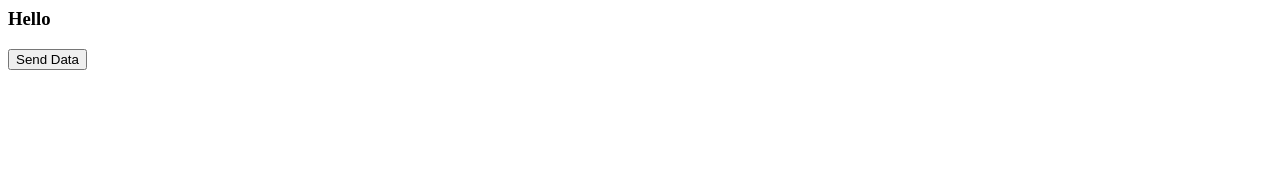
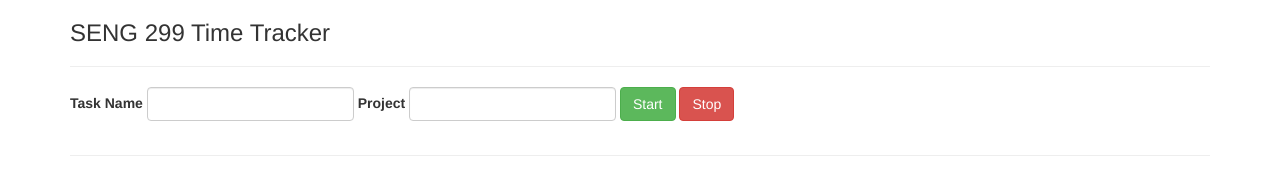
Before and after one commit to sdiemert/seng299lab, a website: page public/index.html in a window 1280 px wide. Drawn offline with nearby package versions, Linux system fonts and the light colour scheme; no server answers.

Commit message:
html skeleton done

```diff
--- a/public/index.html
+++ b/public/index.html
@@ -3,17 +3,60 @@
 <html>
 
     <head>
-        <title>Foobar</title>
+        <title>SENG 299 Time Tracker App</title>
+
+        <!-- Load bootstrap to make things look pretty.... -->
+        <link rel="stylesheet" href="bootstrap/css/bootstrap.min.css"/>
+
     </head>
     <body>
 
-        <h3>Hello</h3>
+        <div class="container">
 
-        <p id='response'></p>
+            <h3>SENG 299 Time Tracker</h3>
 
-        <button onclick='sendData();'>Send Data</button>
+            <hr>
 
-        <script type="text/javascript" src="myScript.js"></script>
+            <div class="row">
+                <div class="col-xs-12">
+
+                    <form class="form-inline">
+
+                        <div class="form-group">
+                            <label for="task-name">Task Name</label>
+                            <input type="text" class="form-control" id="task-name" placeholder="">
+                        </div>
+
+                        <div class="form-group">
+                            <label for="project">Project</label>
+                            <input type="text" class="form-control" id="project" placeholder="">
+                        </div>
+
+                        <button class="btn btn-success" onclick="startTimer();">Start</button>
+                        <button class="btn btn-danger" onclick="stopTimer();">Stop</button>
+
+                    </form>
+
+                </div>
+            </div>
+
+            <hr>
+
+            <div class="row">
+                <div class="col-xs-12">
+                    <div id="task-table-wrapper">
+
+                        <!-- Table is auto-generated by javascript, placed here. -->
+
+                    </div>
+                </div>
+            </div>
+
+
+        </div>
+
+
+       <!-- <script type="text/javascript" src="myScript.js"></script> -->
     </body>
 
 </html>
```
